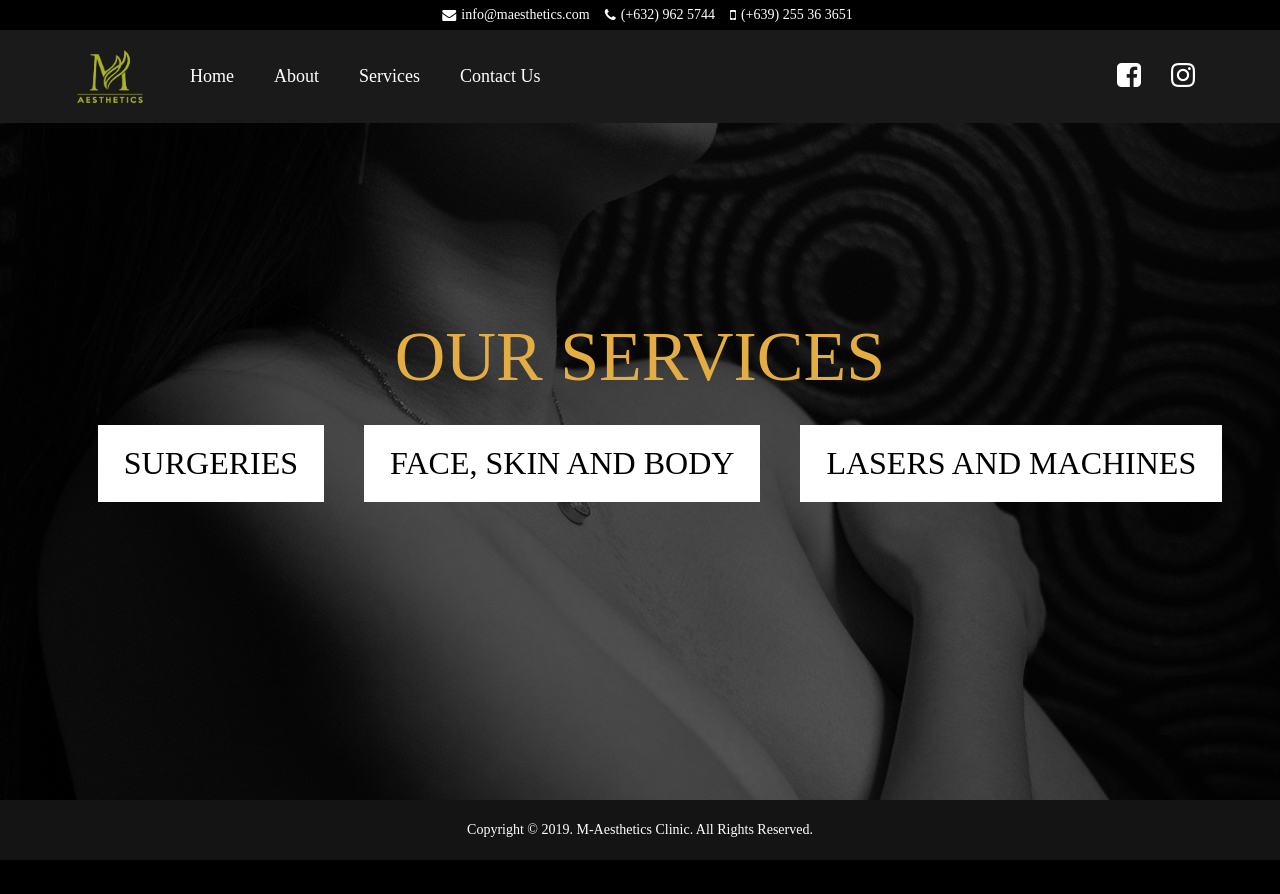
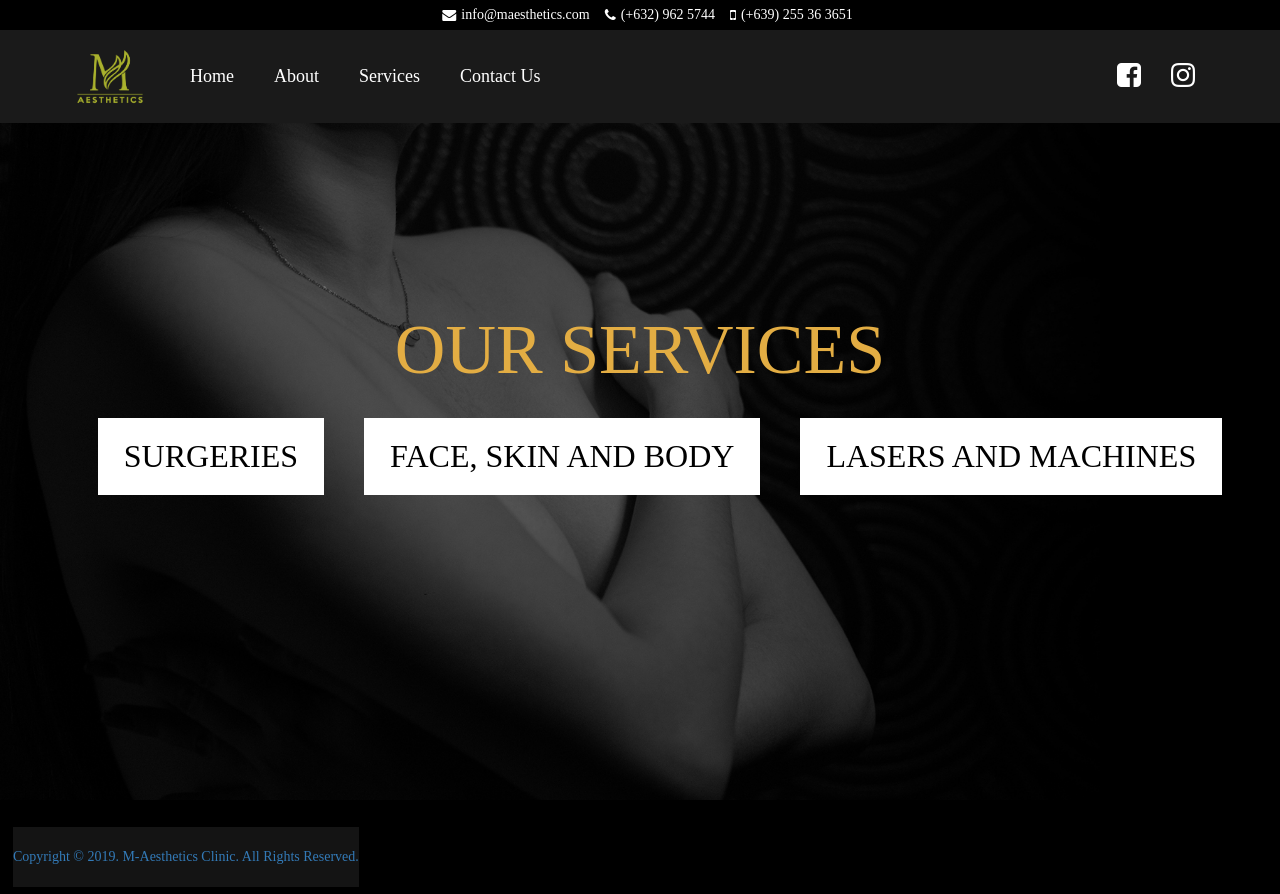
Before and after one commit to gnegamino/maesthetics, a PHP site: page /services.php in a window 1280 px wide. Before the commit the page ends 860 px from the top, so only its background shows below. Run offline with PHP 8.4, Linux system fonts and the light colour scheme; some libraries are stand-ins or nearby versions; some web fonts are replaced.

Commit message:
:star: Revamp Services UI

```diff
--- a/assets/js/mini-navigation.js
+++ b/assets/js/mini-navigation.js
@@ -12,7 +12,19 @@ $(function(){
     });
 
     $("#surgeries").mouseover(function() {
-        $('.page-banner').css('background-image', 'url("/assets/images/static/breast-1.JPG")');
+        $('.page-banner').css('background-image', 'url("/assets/images/static/bg-surgeries.JPG")');
+    }).mouseout(function() {
+        $('.page-banner').css('background-image', 'url("/assets/images/static/bg-black-1.JPG")');
+    });
+
+    $("#face-skin-body").mouseover(function() {
+        $('.page-banner').css('background-image', 'url("/assets/images/static/bg-face-body.JPG")');
+    }).mouseout(function() {
+        $('.page-banner').css('background-image', 'url("/assets/images/static/bg-black-1.JPG")');
+    });
+
+    $("#lasers-machines").mouseover(function() {
+        $('.page-banner').css('background-image', 'url("/assets/images/static/bg-lasers.JPG")');
     }).mouseout(function() {
         $('.page-banner').css('background-image', 'url("/assets/images/static/bg-black-1.JPG")');
     });
--- a/assets/scss/main.scss
+++ b/assets/scss/main.scss
@@ -148,6 +148,8 @@ body {
         height: 100vh;
         background-image: url('/assets/images/static/bg-black-1.JPG');
         background-repeat: no-repeat;
+        background-position: center;
+        background-size: cover;
         display: flex;
         align-items: center;
         flex-direction: column;
--- a/services.php
+++ b/services.php
@@ -7,75 +7,13 @@
     <div class="page-banner">
         <h1>OUR SERVICES</h1>
         <div class="services-buttons">
-            <button id="surgeries" class="btn">SURGERIES</button>
-            <button id="face-skin-body" class="btn">FACE, SKIN AND BODY</button>
-            <button id="lasers-machines" class="btn">LASERS AND MACHINES</button>
+            <a href="surgeries.php" id="surgeries" class="btn">SURGERIES</a>
+            <a href="face-skin-body.php" id="face-skin-body" class="btn">FACE, SKIN AND BODY</a>
+            <a href="lasers-machines.php" id="lasers-machines" class="btn">LASERS AND MACHINES</button>
         </div>
     </div>
 </div>
 
-
-<!-- <div class="regular-content parallax-3">
-    <div class="container">
-        <div class="hero-title hero-title--right">
-            <h1>SERVICES</h1>
-            <h2>Feeling tired and stressed? No worries! A surprise is waiting for you! <br>Pamper yourself with our extraordinary services done by our experts.</h2>
-        </div>
-    </div>
-</div>
-<div class="content-section section--light">
-    <div class="container">
-        <div class="content-and-picture">
-            <img src="/assets/images/girl1.jpg">
-            <div class="detail">
-                <div class="content-sub-header">
-                    FAT TRANSFER FILLERS
-                </div>
-                <p class="content-paragraph">
-                    Lorem ipsum dolor sit amet consectetur adipisicing elit. Illum ea cum quisquam eaque in placeat omnis dolore? Quae hic atque quisquam, earum nulla quod minima, maxime velit sunt dicta cupiditate!
-                </p>
-                <button type="button" class="detail-button">VIEW MORE</button>
-            </div>
-        </div>
-        <div class="content-and-picture">
-            <img src="/assets/images/girl1.jpg">
-            <div class="detail">
-                <div class="content-sub-header">
-                    FAT TRANSFER FILLERS
-                </div>
-                <p class="content-paragraph">
-                    Lorem ipsum dolor sit amet consectetur adipisicing elit. Illum ea cum quisquam eaque in placeat omnis dolore? Quae hic atque quisquam, earum nulla quod minima, maxime velit sunt dicta cupiditate!
-                </p>
-                <button type="button" class="detail-button">VIEW MORE</button>
-            </div>
-        </div>
-        <div class="content-and-picture">
-            <img src="/assets/images/girl1.jpg">
-            <div class="detail">
-                <div class="content-sub-header">
-                    FAT TRANSFER FILLERS
-                </div>
-                <p class="content-paragraph">
-                    Lorem ipsum dolor sit amet consectetur adipisicing elit. Illum ea cum quisquam eaque in placeat omnis dolore? Quae hic atque quisquam, earum nulla quod minima, maxime velit sunt dicta cupiditate!
-                </p>
-                <button type="button" class="detail-button">VIEW MORE</button>
-            </div>
-        </div>
-        <div class="content-and-picture">
-            <img src="/assets/images/girl1.jpg">
-            <div class="detail">
-                <div class="content-sub-header">
-                    FAT TRANSFER FILLERS
-                </div>
-                <p class="content-paragraph">
-                    Lorem ipsum dolor sit amet consectetur adipisicing elit. Illum ea cum quisquam eaque in placeat omnis dolore? Quae hic atque quisquam, earum nulla quod minima, maxime velit sunt dicta cupiditate!
-                </p>
-                <button type="button" class="detail-button">VIEW MORE</button>
-            </div>
-        </div>
-    </div>
-</div> -->
-
 <?php require_once('layouts/master_footer.php'); ?>
 
 <script src="/assets/js/mini-navigation.js"></script>
```
Also changed, not shown: assets/images/static/bg-face-body.jpg (added), assets/images/static/bg-lasers.JPG (added), assets/images/static/bg-surgeries.JPG (added), public/build/css/main.css, 1 other file.
